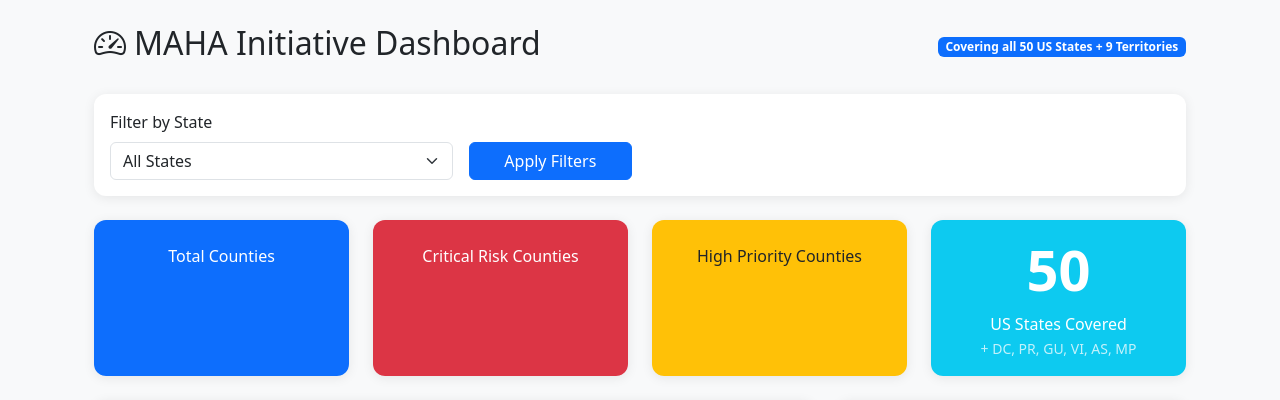
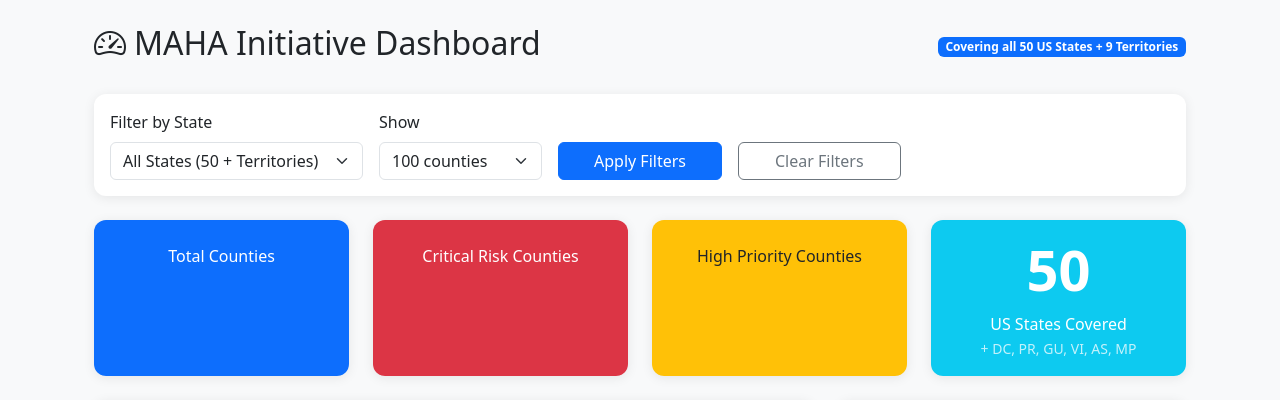
Before and after one commit to bryanc5864/HealthGuard-America, a Python web app: template frontend/templates/gov/chroniccare/dashboard.html in a window 1280 px wide. Shown: the part 134-534 px from the top of the page. Run offline with Jinja, Linux system fonts and the light colour scheme; the template is opened without the code that fills it, so the values that code supplies are empty.

Commit message:
Add limit selector to ChronicCare - show up to all 3000 counties

```diff
--- a/frontend/templates/gov/chroniccare/dashboard.html
+++ b/frontend/templates/gov/chroniccare/dashboard.html
@@ -19,19 +19,28 @@
     <div class="card mb-4">
         <div class="card-body">
             <form action="{{ url_for('gov.chroniccare_dashboard') }}" method="get" class="row g-3 align-items-end">
-                <div class="col-md-4">
+                <div class="col-md-3">
                     <label class="form-label">Filter by State</label>
                     <select name="state" class="form-select">
-                        <option value="">All States</option>
+                        <option value="">All States (50 + Territories)</option>
                         {% for s in states %}
                         <option value="{{ s }}" {% if selected_state == s %}selected{% endif %}>{{ s }}</option>
                         {% endfor %}
                     </select>
                 </div>
                 <div class="col-md-2">
+                    <label class="form-label">Show</label>
+                    <select name="limit" class="form-select">
+                        <option value="100" {% if selected_limit == 100 %}selected{% endif %}>100 counties</option>
+                        <option value="500" {% if selected_limit == 500 %}selected{% endif %}>500 counties</option>
+                        <option value="1000" {% if selected_limit == 1000 %}selected{% endif %}>1000 counties</option>
+                        <option value="3000" {% if selected_limit == 3000 %}selected{% endif %}>All (~3000)</option>
+                    </select>
+                </div>
+                <div class="col-md-2">
                     <button type="submit" class="btn btn-primary w-100">Apply Filters</button>
                 </div>
-                {% if selected_state %}
+                {% if selected_state or selected_limit != 100 %}
                 <div class="col-md-2">
                     <a href="{{ url_for('gov.chroniccare_dashboard') }}" class="btn btn-outline-secondary w-100">Clear Filters</a>
                 </div>
--- a/frontend/templates/gov/chroniccare/interventions.html
+++ b/frontend/templates/gov/chroniccare/interventions.html
@@ -48,8 +48,9 @@
                         <select class="form-select" name="limit">
                             <option value="50" {% if selected_limit == 50 %}selected{% endif %}>50 results</option>
                             <option value="100" {% if selected_limit == 100 %}selected{% endif %}>100 results</option>
-                            <option value="200" {% if selected_limit == 200 %}selected{% endif %}>200 results</option>
                             <option value="500" {% if selected_limit == 500 %}selected{% endif %}>500 results</option>
+                            <option value="1000" {% if selected_limit == 1000 %}selected{% endif %}>1000 results</option>
+                            <option value="3000" {% if selected_limit == 3000 %}selected{% endif %}>All (~3000)</option>
                         </select>
                     </div>
                     <div class="col-md-2">
```
Also changed, not shown: frontend/blueprints/gov/chroniccare.py (+12 -6 lines).
